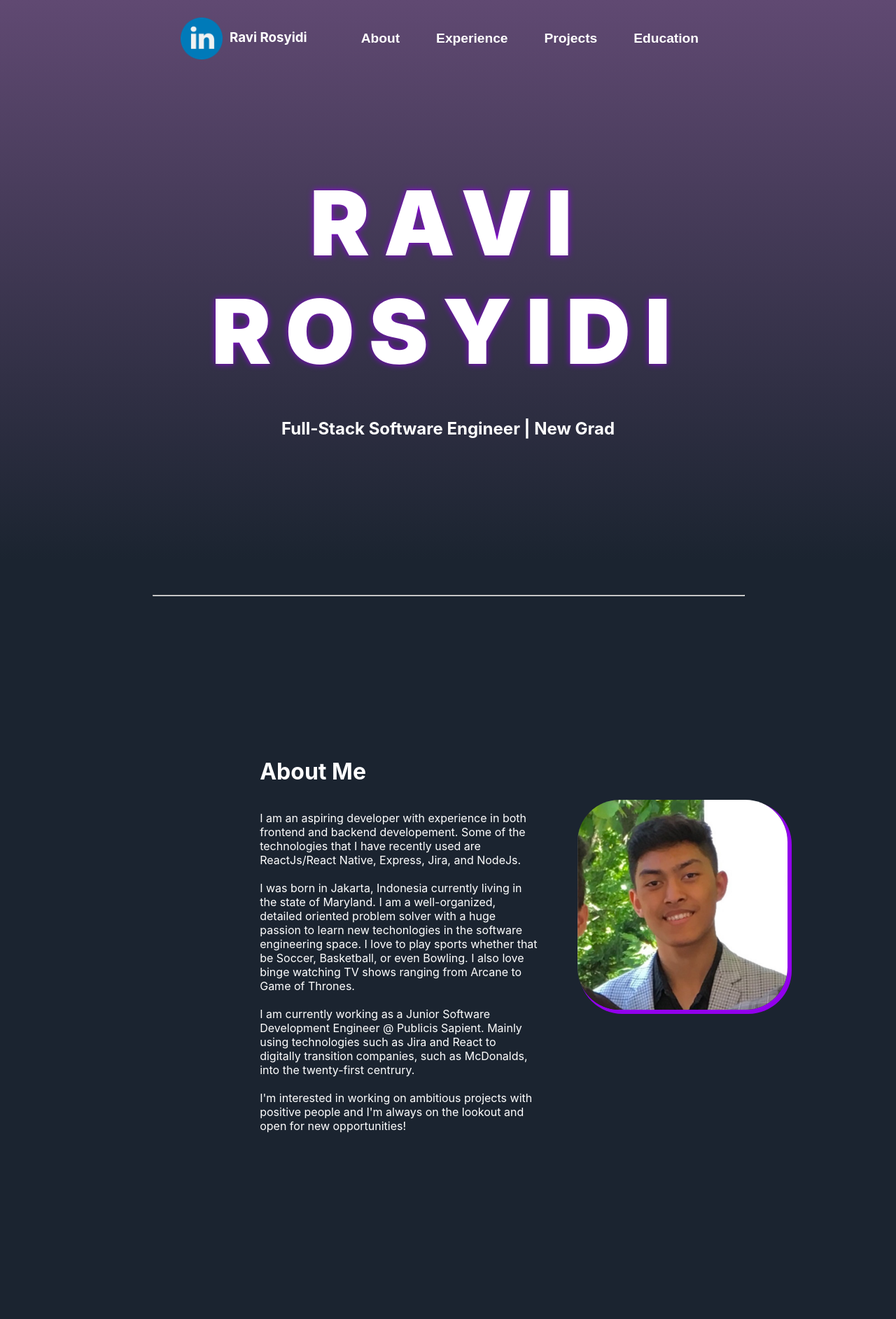
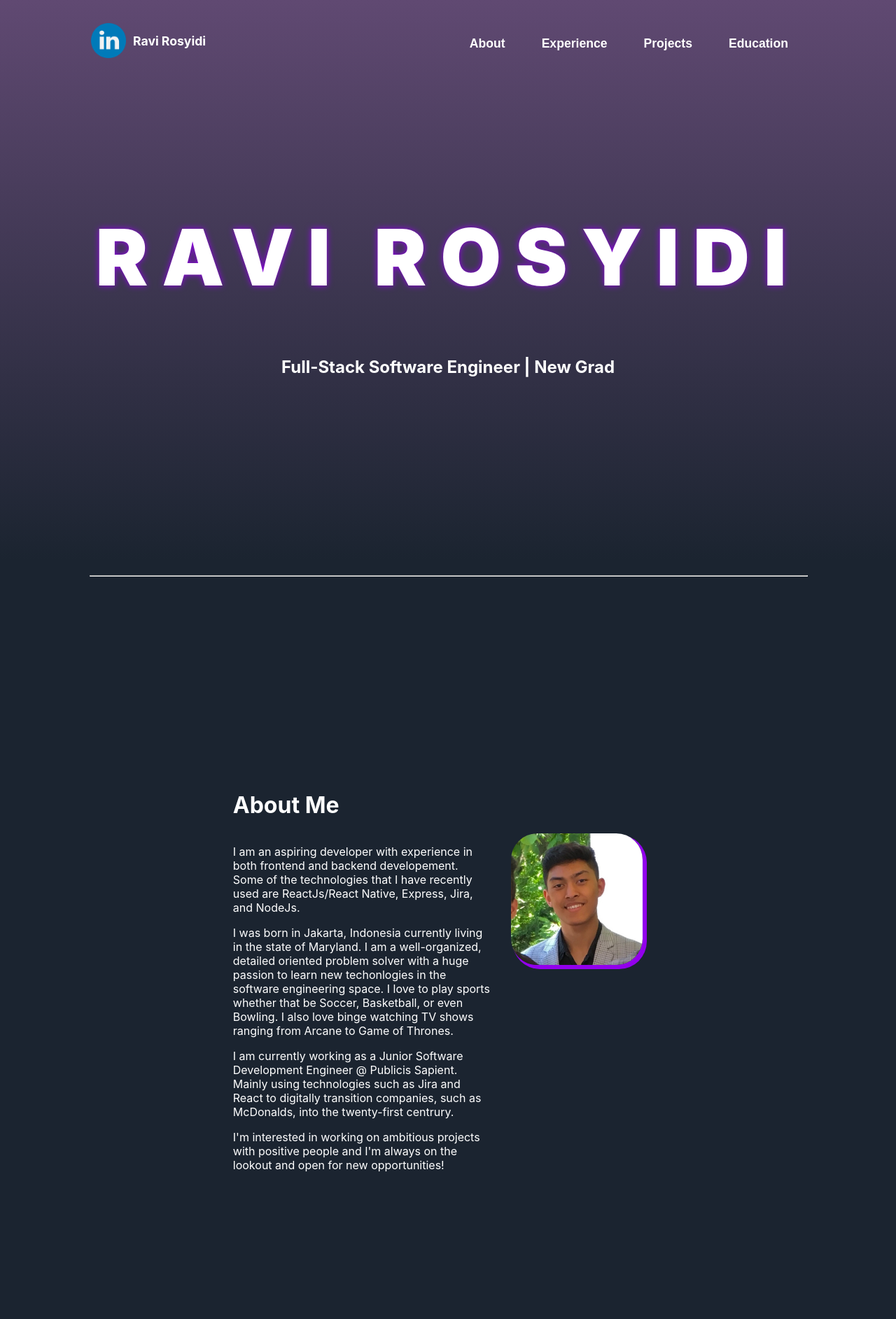
Before and after one commit to rrosyidi/PersonalWebsite, a React (Create React App) app in the folder website/: page / in a window 1280 px wide. Shown: the top 1885 px of the page at 70% size. Built offline with nearby package versions, Linux system fonts and the light colour scheme.

Commit message:
Tried Resizing

```diff
--- a/website/src/components/AboutPage/About.js
+++ b/website/src/components/AboutPage/About.js
@@ -15,30 +15,33 @@ class About extends Component {
     super(props);
     this.introName = createRef();
     this.subHeading = createRef();
+    this.line = createRef();
   }
 
   componentDidMount() {
+    console.log("Width: ", window.innerWidth);
+    console.log("Height: ", window.innerHeight);
     setTimeout(() => {
-      this.introName.current.style.marginTop = "50%";
+      this.introName.current.style.marginTop = "100%";
       this.introName.current.style.opacity = "0%";
-
-      this.subHeading.current.style.marginTop = "0%";
       this.subHeading.current.style.opacity = "0%";
     }, 0);
     setTimeout(() => {
       this.introName.current.style.transition = "all .4s ease-in";
-      this.introName.current.style.marginTop = "15%";
+      this.introName.current.style.marginTop = "-5%";
     }, 750);
     setTimeout(() => {
+      this.subHeading.current.style.marginTop = "50%";
       this.subHeading.current.style.transition = "all .4s ease-in";
-      this.subHeading.current.style.marginTop = "-5%";
+      this.subHeading.current.style.marginTop = "0%";
     }, 900);
     setTimeout(() => {
       this.introName.current.style.opacity = "100%";
+      this.line.current.style.opacity = "100%";
     }, 950);
     setTimeout(() => {
       this.subHeading.current.style.opacity = "100%";
-    }, 1100);
+    }, 1050);
   }
 
   render() {
@@ -54,42 +57,49 @@ class About extends Component {
         </div>
 
         {/* Line Seperating the Two */}
-        <hr className="line" />
+        <hr ref={this.line} className="line" />
 
         {/* About Me Container */}
         <div className="aboutMeContainer">
+
             <h1 className="aboutMeTag">About Me</h1>
             {/* <hr /> */}
 
             {/* About me paragraphs */}
             <div style={{ display: "flex" }}>
+              <div className="aboutMeParagraphContainer">
                 <p className="aboutMeParagraph">
-              I am an aspiring developer with experience in both frontend and
-              backend developement. Some of the technologies that I have
+                  I am an aspiring developer with experience in both frontend
+                  and backend developement. Some of the technologies that I have
                   recently used are ReactJs/React Native, Express, Jira, and
                   NodeJs.
-              <p className="aboutMeParagraph" style={{ marginTop: "20px" }}>
+                </p>
+                <p className="aboutMeParagraph">
                   I was born in Jakarta, Indonesia currently living in the state
                   of Maryland. I am a well-organized, detailed oriented problem
                   solver with a huge passion to learn new techonlogies in the
                   software engineering space. I love to play sports whether that
                   be Soccer, Basketball, or even Bowling. I also love binge
                   watching TV shows ranging from Arcane to Game of Thrones.
-                <p className="aboutMeParagraph" style={{ marginTop: "20px" }}>
+                </p>
+                <p className="aboutMeParagraph">
                   I am currently working as a Junior Software Development
                   Engineer @ Publicis Sapient. Mainly using technologies such as
                   Jira and React to digitally transition companies, such as
                   McDonalds, into the twenty-first centrury.
-                  <p className="aboutMeParagraph" style={{ marginTop: "20px" }}>
-                    I'm interested in working on ambitious projects with
-                    positive people and I'm always on the lookout and open for
-                    new opportunities!
                 </p>
+                <p className="aboutMeParagraph">
+                  I'm interested in working on ambitious projects with positive
+                  people and I'm always on the lookout and open for new
+                  opportunities!
                 </p>
-              </p>
-            </p>
+              </div>
+
+              <div className="faceContainer">
                 <img src={face} className="face" />
               </div>
+            </div>
+
         </div>
 
         {/* Techonlgies I've had expierenced with */}
@@ -115,7 +125,6 @@ class About extends Component {
               {/* <CardFlip front="React/ReactJs" back="2020-Present"/> */}
             </div>
           </div>
-
         </div>
         {/* background: linear-gradient(97.97deg, rgb(176, 69, 242) 6.26%, rgb(89, 68, 242) 92.64%) text, rgb(176, 69, 242); */}
       </div>
--- a/website/src/components/AboutPage/aboutStyle.css
+++ b/website/src/components/AboutPage/aboutStyle.css
@@ -1,24 +1,27 @@
+
+/* AboutPageContainer ------------- */
+
 .aboutPageContainer {
   /* background-color: blue; */
-  margin-left: 20%;
-  margin-right: 20%;
+  /* margin: 5%; */
+  margin-left: 10%;
+  margin-right: 10%;
 }
 
-/* color: transparent;
-    background-image: linear-gradient(#9200ec, #bf6bf3);
-    background-clip: text; */
 .raviRosyidiContainer {
-  height: 80vh;
+  height: 90vh;
   /* background-color: black; */
-  /* display: grid; */
-  /* align-content: center; */
-  /* justify-content: center; */
+  display: grid;
+  align-content: center;
+  justify-content: center;
 }
 
 .raviRosyidi {
   /* position: relative; */
-  padding-top: 5%;
-  font-size: 800%;
+  /* padding-top: 20%; */
+  /* background-color: wheat; */
+  /* margin-top: 100%; */
+  font-size: 700%;
   /* margin-bottom: 0%; */
   letter-spacing: 20px;
   text-align: center;
@@ -32,35 +35,28 @@
   /* position: sticky; */
   text-align: center;
   color: white;
-  /* margin-top: -30%; */
+  /* margin-top: 30%; */
   /* background-color: black; */
 }
 
-.body {
-  text-align: center;
-  color: white;
-  width: 50%;
-  justify-self: center;
-}
+/* AboutPageContainer ------------- */
 
 .line {
   /* position: absolute ; */
-  margin-left: -5%;
-  width: 110%;
+  /* margin-left: -5%; */
+  width: 100%;
   background-color: white;
-  transition: all 10s ease;
+  transition: all 2s ease;
+  opacity: 0%;
 }
 
-.bold {
-  color: #a784c4;
-  font-weight: "bold";
-  font-size: larger;
-}
+/* AboutMeContainer ------------- */
 
 .aboutMeContainer {
   margin-top: 30%;
-  margin-left: 15%;
-  margin-right: 15%;
+  margin-left: 20%;
+  margin-right: 20%;
+  /* height: 100vh; */
   /* background-color: black; */
 }
 
@@ -68,11 +64,42 @@
   color: white;
 }
 
+.aboutMeParagraphContainer {
+  /* display: grid; */
+  width: 100%;
+  /* background-color: green; */
+  height: 50%;
+  /* text-align: center; */
+  /* gap: 0; */
+  /* display:flow-root; */
+}
+
 .aboutMeParagraph {
   color: white;
-  width: 400px;
-  background-color: transparent;
+  /* margin-top: 10%; */
+  /* width: 50%; */
+  /* background-color: green; */
 }
+
+.faceContainer {
+  /* background-color: white; */
+  width: 40%;
+  display: flex;
+  /* margin-right: 5%; */
+  align-content: center;
+  justify-content: center;
+}
+
+.face {
+  height: 25%;
+  /* width: 30%; */
+  /* margin-right: 5%; */
+  border-radius: 20%;
+  box-shadow: 4px 4px 0px 2px #9200ec;
+  /* flex: auto; */
+}
+
+/* AboutMeContainer ------------- */
 
 .contactMe {
   background-color: transparent;
@@ -89,15 +116,8 @@
   margin-bottom: 10%;
 }
 
-.face {
-  height: 300px;
-  margin-left: 10%;
-  border-radius: 20%;
-  box-shadow: 4px 4px 0px 2px #9200ec;
-}
-
 .technologiesSection {
-  margin-top: 30%;
+  margin-top: 0%;
   /* background-color: black; */
   /* height: 150vh; */
 }
--- a/website/src/components/ExperiencePage/ExperienceStyle.css
+++ b/website/src/components/ExperiencePage/ExperienceStyle.css
@@ -1,7 +1,7 @@
 .ExperienceContainer {
     margin-top: 20%;
-    margin-left: 20%;
-    margin-right: 25%;
+    margin-left: 15%;
+    margin-right: 15%;
     /* background-color: aqua; */
 }
 
--- a/website/src/components/NavBar/NavBar.js
+++ b/website/src/components/NavBar/NavBar.js
@@ -9,11 +9,11 @@ const hoverAnimation = (ref) => {
 };
 
 const leaveHoverAnimation = (ref) => {
-  ref.current.style.fontSize = "120%";
+  ref.current.style.fontSize = "110%";
 };
 
 const scrollToSection = (ref) => {
-  ref.current.scrollIntoView({ block: "center", behavior: "smooth" });
+  ref.current.scrollIntoView({behavior: "smooth" });
 };
 
 const NavBar = React.forwardRef((props, ref) => {
--- a/website/src/components/NavBar/style.css
+++ b/website/src/components/NavBar/style.css
@@ -1,8 +1,8 @@
 .navBar {
     display: flex;
     /* margin: 3%; */
-    margin-left: 20%;
-    margin-right: 20%;
+    margin-left: 10%;
+    margin-right: 10%;
     /* background-color: black; */
     /* position: sticky;
     top: 0; */
@@ -10,7 +10,8 @@
 
 .navBarName {
     color: white;
-     width: 100%
+    width: 100%;
+    font-size: 110%;
 }
 
 .navLinksAndImage {
@@ -29,14 +30,15 @@
     /* margin-right: 10%; */
     flex-direction: row;
     /* justify-content: flex-end; */
-    width: 80%;
-    height: 60px;
+    /* width: 80%; */
+    /* height: 60px; */
 }
 
 .linkStyle {
     margin: 20px;
     color: white;
-    font-size: 120%;
+    font-size: 110%;
+    /* font-size: 10px; */
     background-color: transparent;
     border-width: 0;
     font-weight: 700;
@@ -46,6 +48,6 @@
     display: flex;
     margin: 2px;
     margin-right: 10px;
-    height: 60px;
+    height: 50px;
     /* border-radius: 40px; */
 }
--- a/website/src/components/ProjectsPage/projectStyle.css
+++ b/website/src/components/ProjectsPage/projectStyle.css
@@ -1,6 +1,6 @@
 .projectsPageContainer {
-  margin-left: 15%;
-  margin-right: 15%;
+  margin-left: 10%;
+  margin-right: 10%;
   margin-top: 25%;
   /* background-color: green; */
 }
@@ -27,6 +27,7 @@
   /* margin: 10%; */
   /* background: linear-gradient(-45deg, white, #9200ec); */
   border-radius: 30px;
+  margin: 5%;
 }
 
 .headerContainer {
```
Lines whose indentation alone changed are shown as unchanged.
